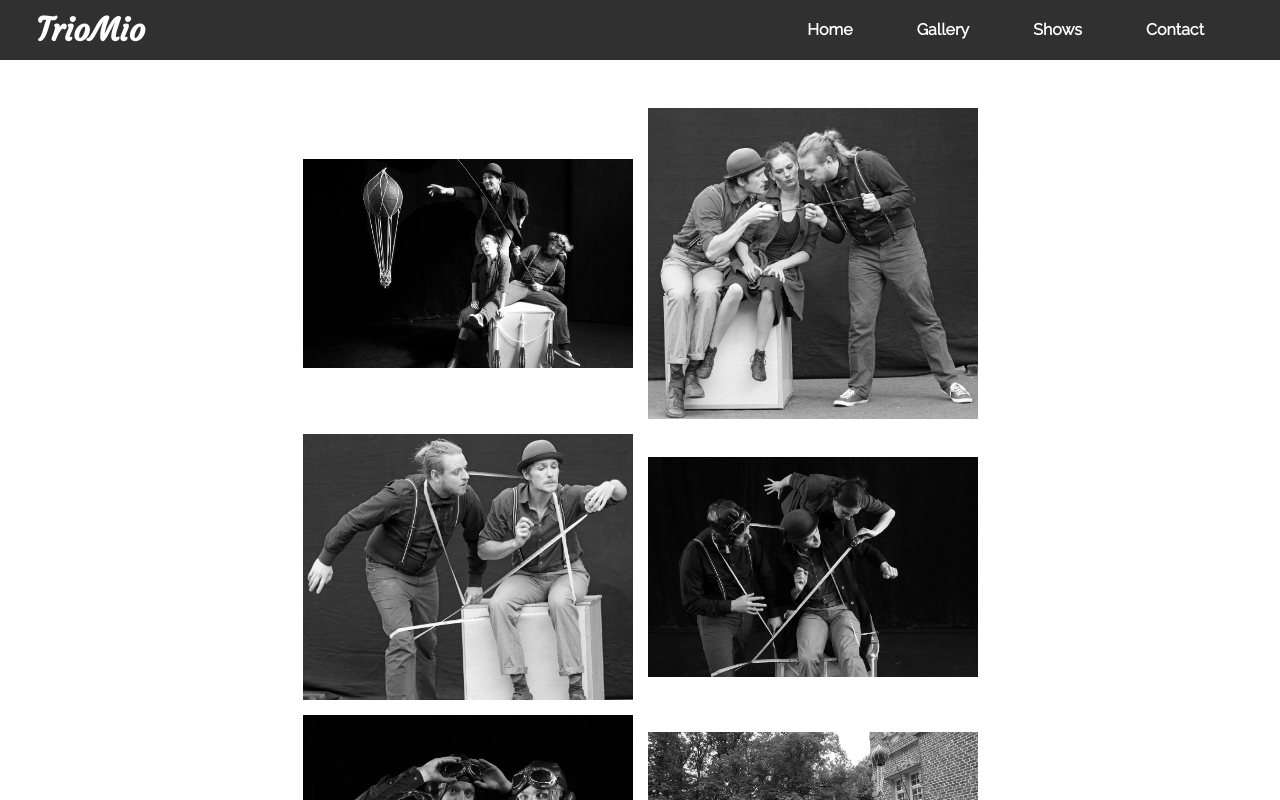
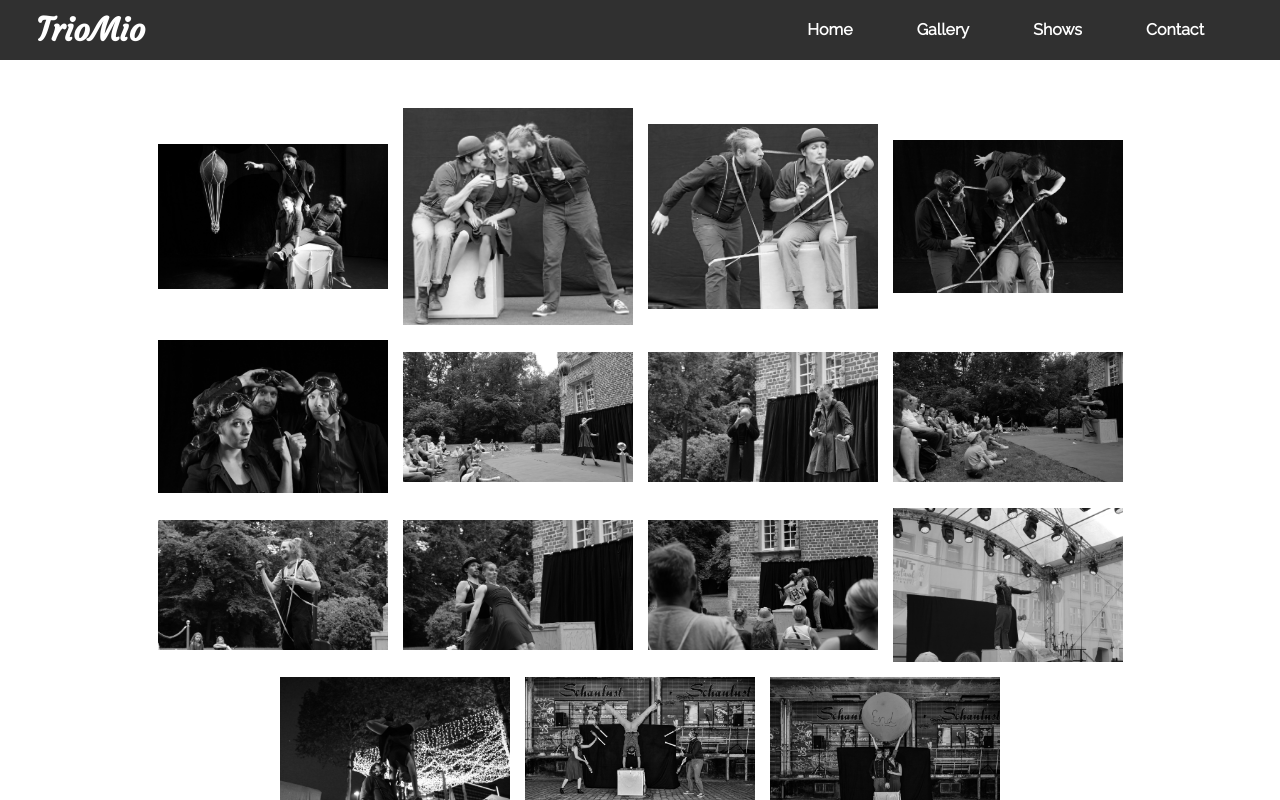
Before and after one commit to T-Soldwedel/bogus-website, a React (Create React App) app: page /bogus-website/gallery in a window 1280 px wide. Shown: the top 800 px of the page. Built offline with nearby package versions, Linux system fonts and the light colour scheme.

Commit message:
adjusted size of images in gallery on different screen sizes

```diff
--- a/src/routes/Gallery.css
+++ b/src/routes/Gallery.css
@@ -4,7 +4,7 @@
   flex-wrap: wrap;
   align-items: center;
   justify-content: center;
-  max-width: 70%;
+  max-width: 80%;
   margin: 0 auto;
   gap: 15px;
 }
@@ -16,7 +16,7 @@
 }
 
 .galleryWrap .single {
-  width: 330px;
+  width: 300px;
   cursor: pointer;
 }
 
@@ -96,7 +96,7 @@
   user-select: none; /* Standard syntax */
 }
 
-@media all and (max-width: 1201px) {
+@media all and (max-width: 1456px) {
   .galleryWrap {
     max-width: 90%;
   }
@@ -104,17 +104,24 @@
   .galleryWrap .single {
     width: 230px;
   }
+}
 
+@media all and (max-width: 1024px) {
+  .galleryWrap {
+    max-width: 90%;
+  }
+
+  .galleryWrap .single {
+    width: 380px;
+  }
 }
 
 @media all and (max-width: 500px) {
   .galleryWrap {
-
     max-width: 95%;
   }
 
   .galleryWrap .single {
     width: 200px;
   }
-
 }
```
